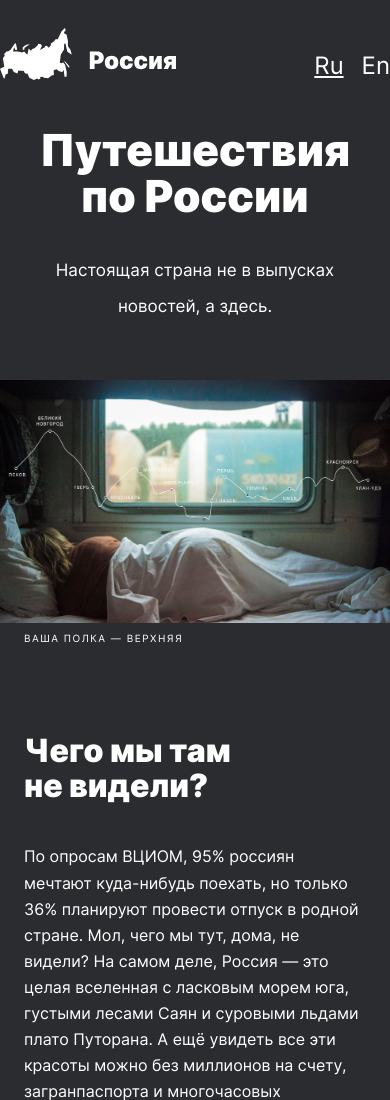
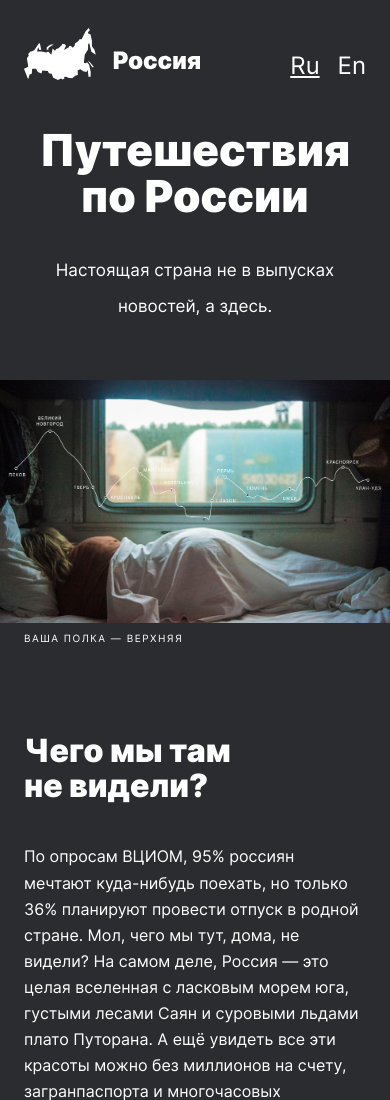
Before and after one commit to AlenaKozhevnikova/russian-travel, a plain HTML site: page index.html in a window 390 px wide. Shown: the top 1100 px of the page. Drawn offline with Linux system fonts and the light colour scheme.

Commit message:
ispravlen552

```diff
--- a/blocks/header/header.css
+++ b/blocks/header/header.css
@@ -4,6 +4,8 @@
   margin: auto;
   display: flex;
   justify-content: space-between;
+  padding-right: 48px;
+  padding-left: 48px;
 }
 
 @media (max-width: 1024px) {
@@ -15,6 +17,8 @@
 @media (max-width: 768px) {
   .header {
     max-width: 720px;
+    padding-right: 24px;
+    padding-left: 24px;
   }
 }
 
```
